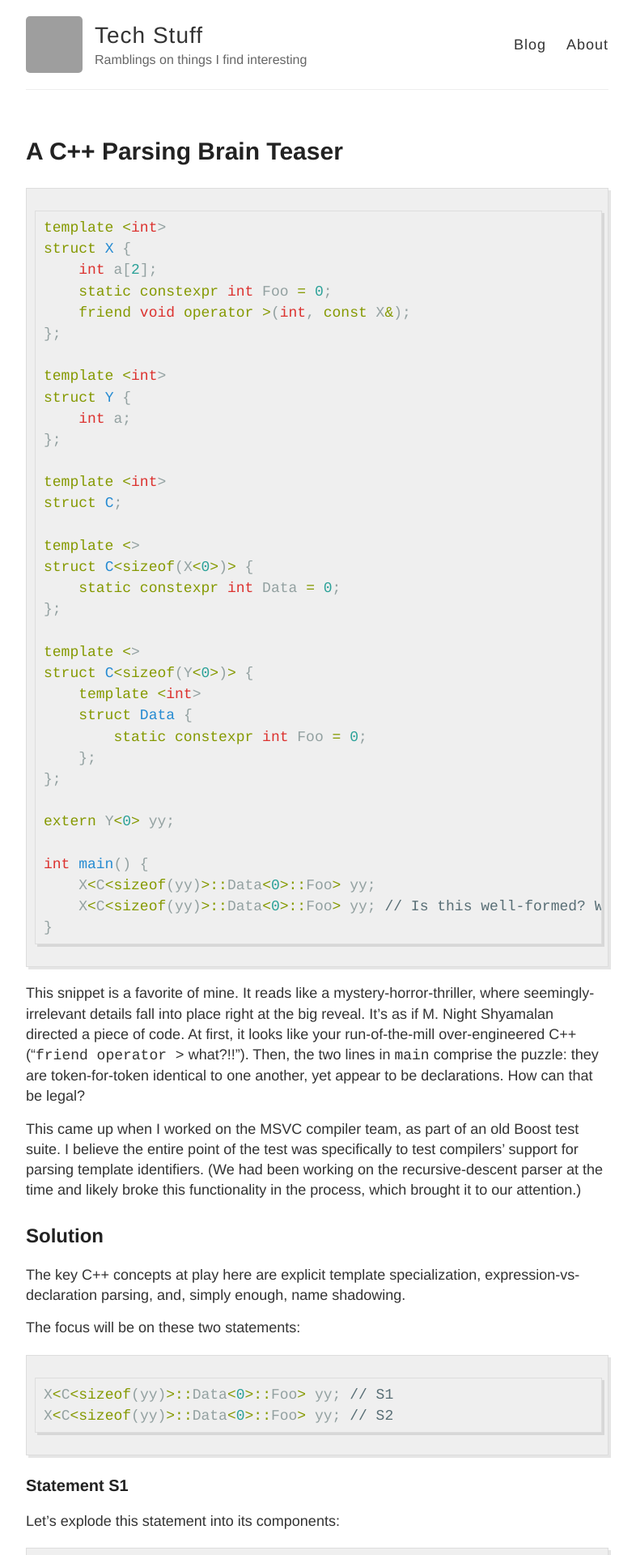
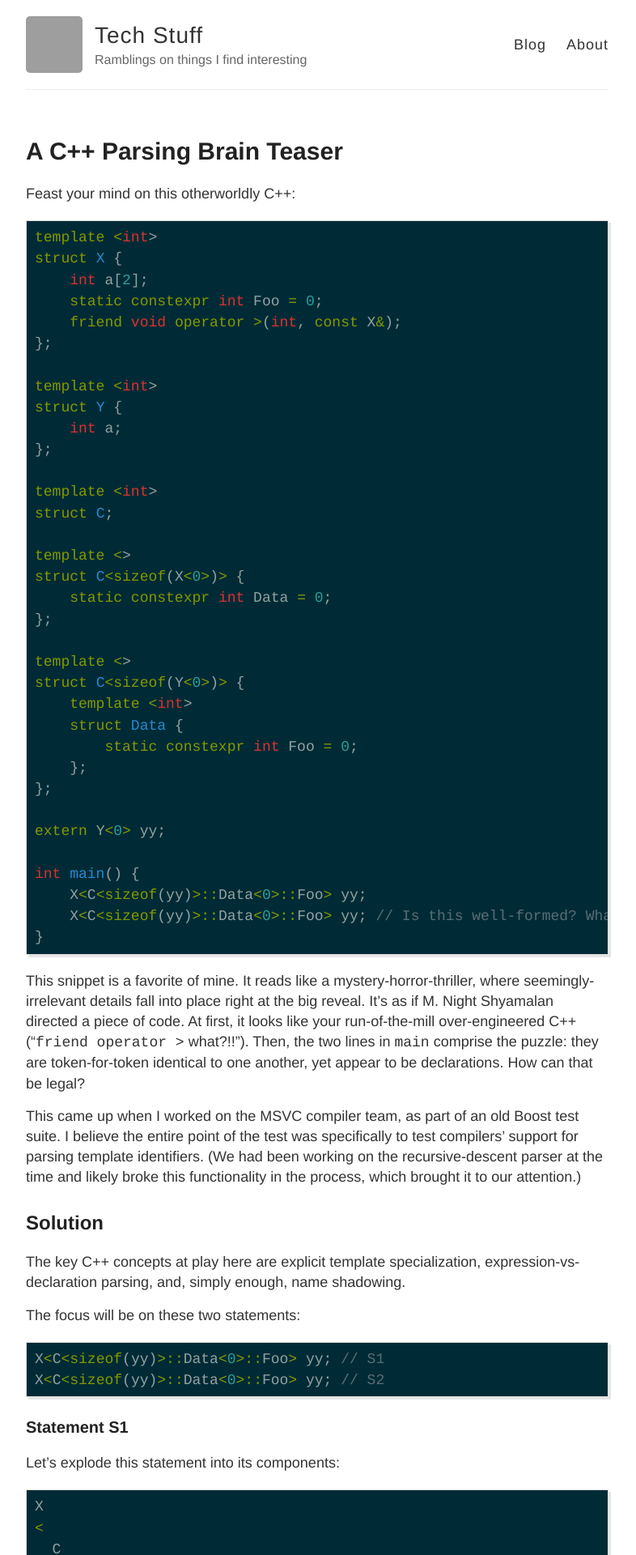
Before and after one commit to aymarino/aymarino.github.io, a Jekyll site: the page built from _posts/2020-10-28-cpp-parsing-templates.md, in a window 1280 px wide. Shown: the top 1920 px of the page at 81% size, without its empty margins (248-1034 px from the left). Built offline with Jekyll 4.4.1, drawn with Linux system fonts in a browser that asks for light colours; some of the changed text lies outside the part shown; grey boxes are pictures that could not be loaded.

````diff
--- a/_config.yml
+++ b/_config.yml
@@ -61,7 +61,7 @@ version: v1.2.0
 # Jekyll 3 now only supports Kramdown for Markdown
 kramdown:
   # Use GitHub flavored markdown, including triple backtick fenced code blocks
-  input: GFM
+  input: kramdown
   # Jekyll 3 and GitHub Pages now only support rouge for syntax highlighting
   syntax_highlighter: rouge
   syntax_highlighter_opts:
--- a/_posts/2020-10-28-cpp-parsing-templates.md
+++ b/_posts/2020-10-28-cpp-parsing-templates.md
@@ -3,7 +3,9 @@ layout: post
 title: A C++ Parsing Brain Teaser
 ---
 
-```cpp
+Feast your mind on this otherworldly C++:
+
+~~~ cpp
 template <int>
 struct X {
     int a[2];
@@ -38,7 +40,7 @@ int main() {
     X<C<sizeof(yy)>::Data<0>::Foo> yy;
     X<C<sizeof(yy)>::Data<0>::Foo> yy; // Is this well-formed? What does it do?
 }
-```
+~~~
 
 This snippet is a favorite of mine.
 It reads like a mystery-horror-thriller, where seemingly-irrelevant details fall into place right at the big reveal.
@@ -57,16 +59,16 @@ The key C++ concepts at play here are explicit template specialization, expressi
 
 The focus will be on these two statements:
 
-```cpp
+~~~ cpp
 X<C<sizeof(yy)>::Data<0>::Foo> yy; // S1
 X<C<sizeof(yy)>::Data<0>::Foo> yy; // S2
-```
+~~~
 
 ### Statement S1
 
 Let's explode this statement into its components:
 
-```cpp
+~~~ cpp
 X
 <
   C
@@ -83,7 +85,7 @@ X
 >
 
 yy
-```
+~~~
 
 C++ parses left-to-right (top-to-bottom, if thinking about this as an AST).
 It makes local decisions about the meaning of tokens based on the proceeding tokens and name lookup, not requiring arbitrary lookahead (though maybe requiring arbitrary template instantiations).
@@ -93,7 +95,7 @@ The entire expression `C<sizeof(yy)>::Data<0>::Foo` is the single template argum
 
 Similarly, we proceed for `C`: lookup finds a template name, so `<` starts another template argument list, with single argument `sizeof(yy)`.
 
-In `sizeof(yy)`, `yy` resolves to the global variable `yy` (names do not come into scope until after their complete declaration [1]). So, `sizeof(yy) == sizeof(Y<0>)`.
+In `sizeof(yy)`, `yy` resolves to the global variable `yy` (names do not come into scope until after their complete declaration \[[^1]\]). So, `sizeof(yy) == sizeof(Y<0>)`.
 
 Clearly, `C<sizeof(yy)>` will be an instantiation of the explicit instantiation on line **x** of the complete snippet.
 So, lookup of `C<sizeof(yy)>::Data` finds the nested class defined in that instantiation of `C`, which is a template so the following `<` begins a template argument list.
@@ -114,7 +116,7 @@ Let's collapse `C<sizeof(yy)>::Data` -> `0` and look at the whole statement agai
 
 Or, expanded:
 
-```cpp
+~~~ cpp
 X
 <
   0
@@ -125,7 +127,7 @@ X
 Foo
 >
 yy
-```
+~~~
 
 Now, the `<` token which previously started a template argument list is a less-than token in a binary expression `0 < 0 == false`.
 The next `>` (which above closed the template argument list of `Data`) now closes the template argument list of `X`.
@@ -137,4 +139,4 @@ Since `false` converts to `0`, we now have `X<0>::Foo > yy`.
 `X<0>` (the type of `yy`) has defined a global `operator >` which takes `int` on the left-hand-side, and returns void.
 Hence, this statement is a function call expression to that operator.
 
-[1] But before their optional initializer.
+[^1]: But before their optional initializer.
--- a/_sass/_highlights.scss
+++ b/_sass/_highlights.scss
@@ -1,6 +1,6 @@
 
-.highlight {
-  background-color: #efefef;
+div.highlight {
+  background-color: #002b36;
   padding: 7px 7px 7px 10px;
   border: 1px solid #ddd;
   -moz-box-shadow: 3px 3px rgba(0,0,0,0.1);
@@ -8,6 +8,7 @@
   box-shadow: 3px 3px rgba(0,0,0,0.1);
   margin: 20px 0 20px 0;
   overflow: scroll;
+  clear: both;
 }
 
 code {
````
